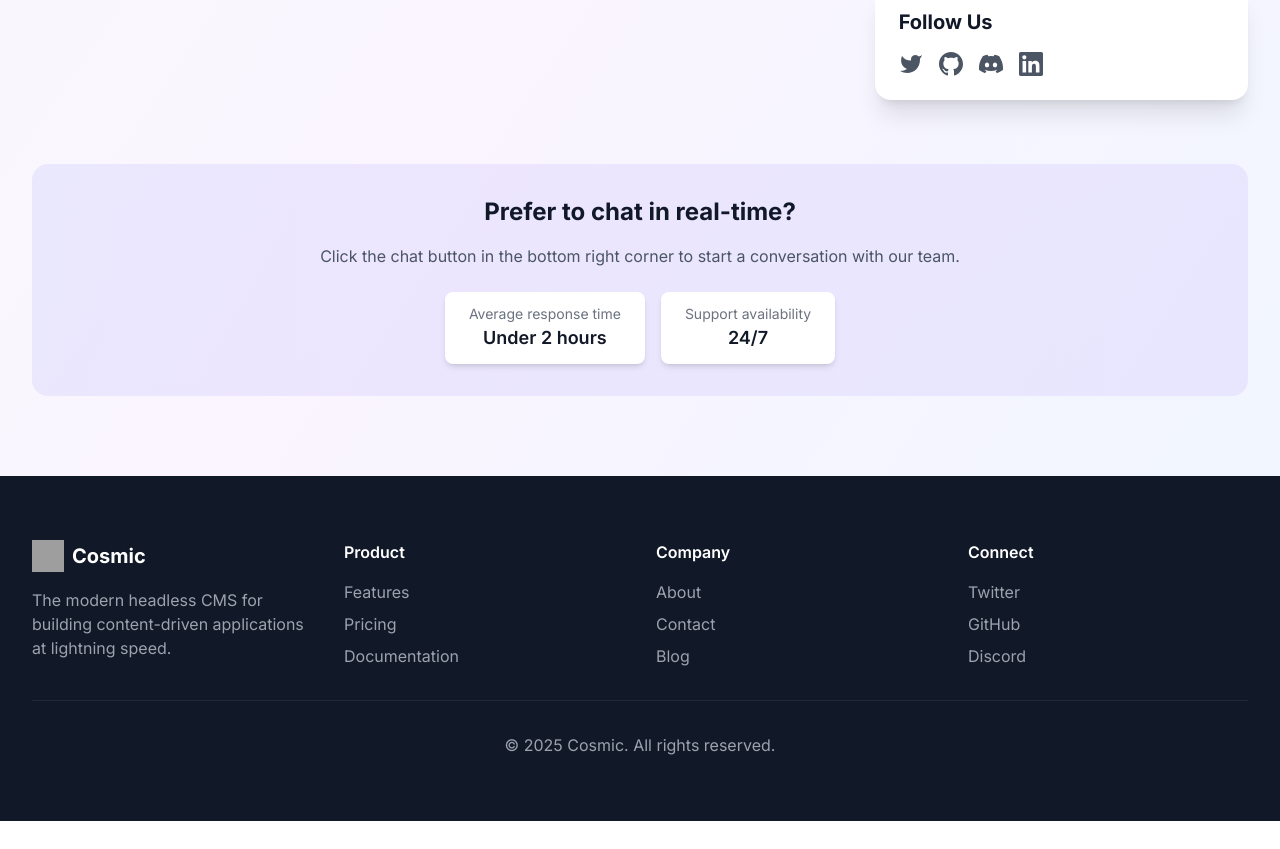
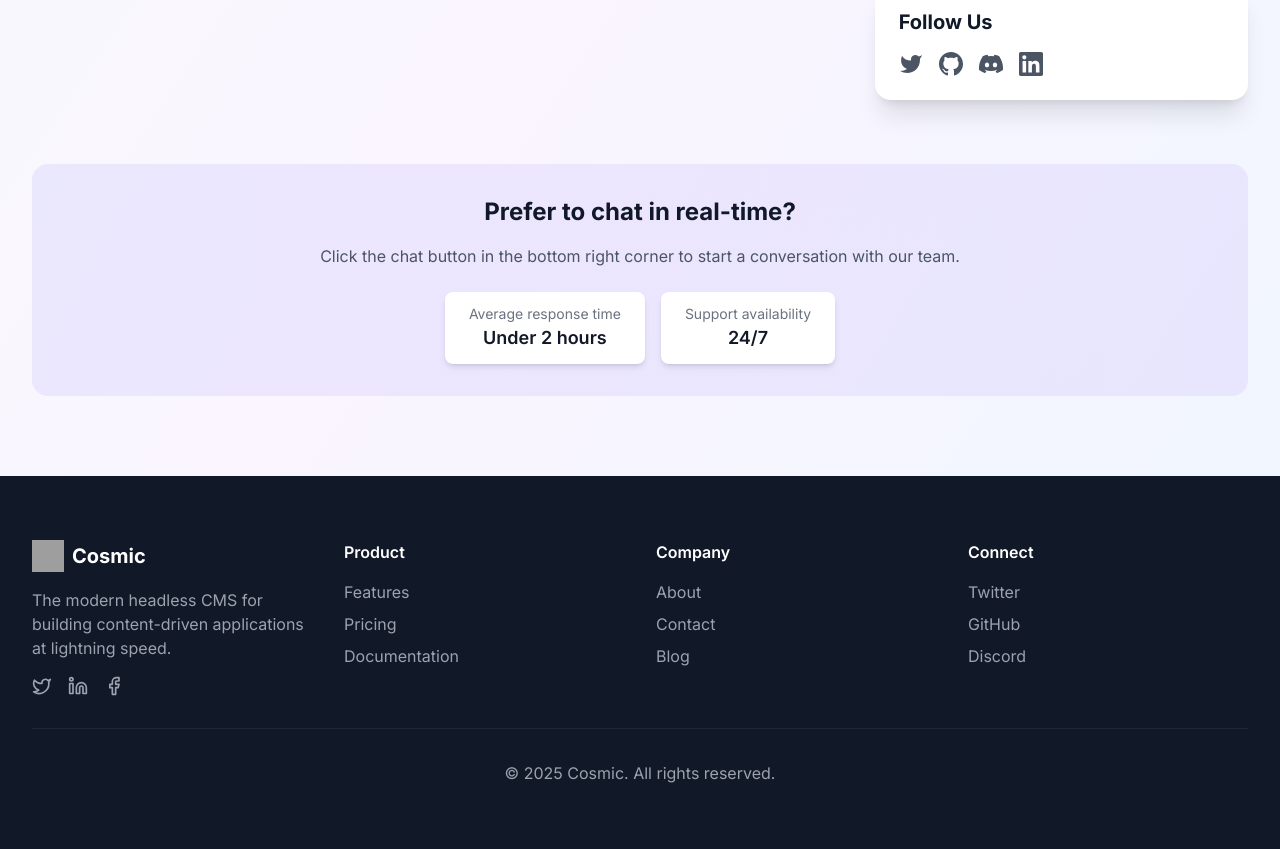
Before and after one commit to cosmic-community/cosmic-cms-landing-page, a Next.js app: page /contact in a window 1280 px wide. Shown: the part 1057-1906 px from the top of the page. Before the commit the page ends 1878 px from the top, so only its background shows below. Built offline with nearby package versions, Linux system fonts and the light colour scheme; grey boxes are pictures that could not be loaded.

Commit message:
Add social media icons for X, LinkedIn, and Facebook in footer

```diff
--- a/components/Footer.tsx
+++ b/components/Footer.tsx
@@ -1,4 +1,5 @@
 import Link from 'next/link'
+import { Twitter, Linkedin, Facebook } from 'lucide-react'
 
 export default function Footer() {
   return (
@@ -16,9 +17,39 @@ export default function Footer() {
               />
               <span className="text-xl font-bold">Cosmic</span>
             </div>
-            <p className="text-gray-400">
+            <p className="text-gray-400 mb-4">
               The modern headless CMS for building content-driven applications at lightning speed.
             </p>
+            {/* Social Media Icons */}
+            <div className="flex items-center space-x-4">
+              <a
+                href="https://twitter.com/cosmicjs"
+                target="_blank"
+                rel="noopener noreferrer"
+                className="text-gray-400 hover:text-white transition-colors"
+                aria-label="Follow us on X (Twitter)"
+              >
+                <Twitter className="w-5 h-5" />
+              </a>
+              <a
+                href="https://www.linkedin.com/company/cosmicjs"
+                target="_blank"
+                rel="noopener noreferrer"
+                className="text-gray-400 hover:text-white transition-colors"
+                aria-label="Follow us on LinkedIn"
+              >
+                <Linkedin className="w-5 h-5" />
+              </a>
+              <a
+                href="https://www.facebook.com/cosmicjs"
+                target="_blank"
+                rel="noopener noreferrer"
+                className="text-gray-400 hover:text-white transition-colors"
+                aria-label="Follow us on Facebook"
+              >
+                <Facebook className="w-5 h-5" />
+              </a>
+            </div>
           </div>
 
           <div>
--- a/package.json
+++ b/package.json
@@ -15,7 +15,8 @@
     "next": "16.0.0",
     "react": "^19.0.0",
     "react-dom": "^19.0.0",
-    "@cosmicjs/sdk": "^1.5.6"
+    "@cosmicjs/sdk": "^1.5.6",
+    "lucide-react": "^0.263.1"
   },
   "devDependencies": {
     "@types/node": "^20.0.0",
```
